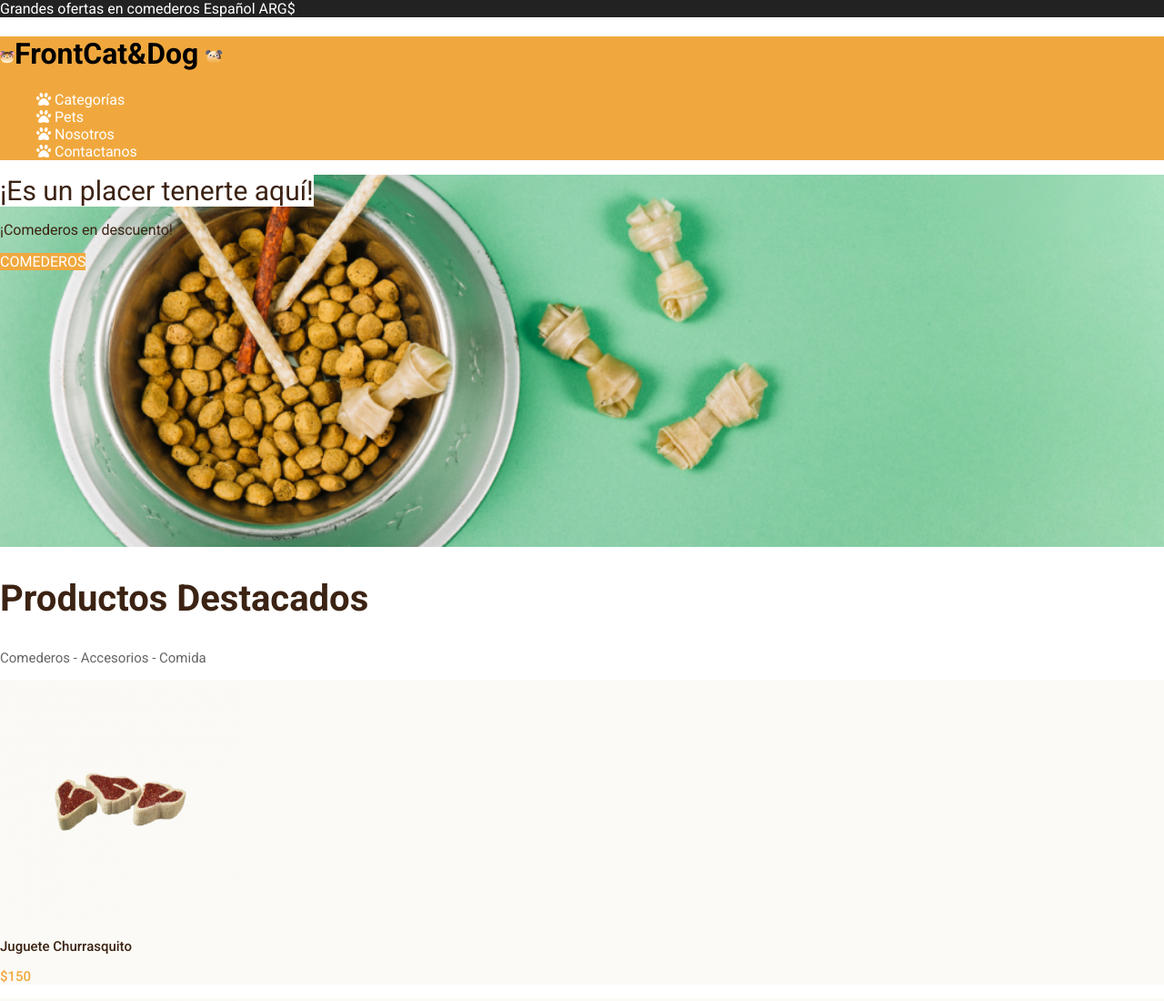
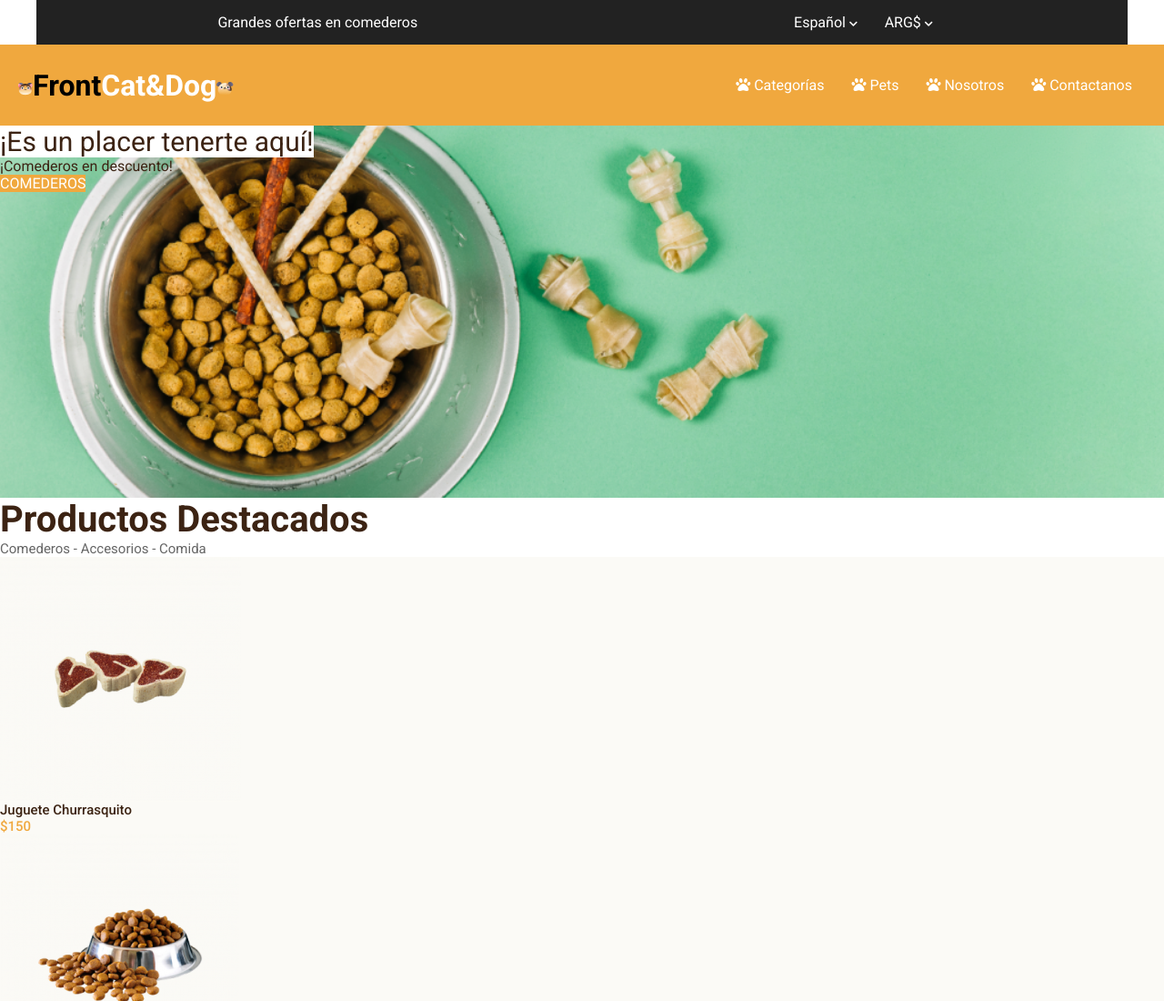
Before and after one commit to auraservants/petshop, a plain HTML site: page index.html in a window 1280 px wide. Shown: the top 1100 px of the page at 91% size. Drawn offline with Linux system fonts and the light colour scheme.

Commit message:
agregando actualizaciones flexbox

```diff
--- a/css/style.css
+++ b/css/style.css
@@ -1,27 +1,79 @@
 @import url('https://fonts.googleapis.com/css2?family=Roboto:ital,wght@0,300;0,400;0,500;0,700;0,900;1,400;1,500;1,700&display=swap');
 
+*{
+  box-sizing: border-box;
+  margin: 0;
+  padding: 0;
+}
+
 /* BODY */
+
 body{
     font-family: 'Roboto', sans-serif;
-    margin: 0;
-    padding: 0;
-    border: 0;
+    margin: 0 auto;
 }
 
-/* HEADER */
-
-.top-header{
-    background-color: #222222;
-    color: #ffffff;
-}
-.main-header{
- background-color: #F0A83E;
+img{
+    max-width: 100%;
 }
 
-ul a{
+li{
+    list-style-type: none;
+}
+
+a{
     color: #ffffff;
     text-decoration: none;
 }
+
+/* TOP HEADER */
+
+.top-header{
+    display: flex;
+    justify-content: space-around;
+    background-color: #222222;
+    color: #ffffff;
+    align-items: center;
+    max-width: 1200px;
+    margin: 0 auto;
+}
+
+.top-header-lan-currency ul{
+    display: flex;
+}
+.top-header-lan-currency li{
+    padding: 15px;
+}
+
+.top-header-lan-currency a:hover{
+    color: #949494;
+}
+.top-header-lan-currency i{
+    font-size: 10px;
+}
+
+/* MAIN HEADER */
+
+.main-header{
+    display: flex;
+    align-items: center;
+    justify-content: space-between;
+    background-color: #F0A83E;
+    padding: 20px;
+}
+
+.main-header-nav ul{
+    display: flex;
+}
+
+.main-header-nav li{
+    padding: 15px;
+}
+
+.main-header-nav a:hover{
+    color: #865711;
+}
+
 
 /* MAIN */
 
--- a/index.html
+++ b/index.html
@@ -1,30 +1,45 @@
 <html lang="es">
+
 <head>
     <meta charset="UTF-8">
     <meta http-equiv="X-UA-Compatible" content="IE=edge">
     <meta name="viewport" content="width=device-width, initial-scale=1.0">
+    <title>Petshop</title>
     <link rel="stylesheet" href="https://cdnjs.cloudflare.com/ajax/libs/font-awesome/5.15.3/css/all.min.css">
-    <title>Petshop</title>
     <link rel="stylesheet" href="css/style.css">
 </head>
+
 <body>
     <!--HEADER-->
     <header>
+        <!--<div class="wrapper-top-header"> -->
             <div class="top-header">
+                <div class="top-header-notice">
                     <span>Grandes ofertas en comederos</span>
-            <span>Español</span>
-            <span>ARG$</span>
                 </div>
+                <div class="top-header-lan-currency">
+                    <ul>
+                        <li><a href="#">Español <i class="fas fa-chevron-down"></i></a></li>
+                        <li><a href="#">ARG$ <i class="fas fa-chevron-down"></i></a></li>
+                    </ul>
+                </div>
+            </div>
+        <!--</div>-->
+
         <div class="main-header">
-            <h1><img src="images/Cat-.png" alt="gato">FrontCat&Dog <img src="images/Dog.png" alt="perro"></h1>
+            <div class="main-header-logo">
+                <h1><img src="images/Cat-.png" alt="gato">Front<span style="color: #ffffff;">Cat&Dog</span><img src="images/Dog.png" alt="perro"></h1>
+            </div>
+            <div class="main-header-nav">
                 <nav>
-                <ul style="list-style-type:none;">
+                    <ul>
                         <li><a href="#"><i class="fas fa-paw"></i> Categorías</a></li>
                         <li><a href="#"><i class="fas fa-paw"></i> Pets</a></li>
                         <li><a href="#"><i class="fas fa-paw"></i> Nosotros</a></li>
                         <li><a href="#"><i class="fas fa-paw"></i> Contactanos</a></li>
                     </ul>
                 </nav>
+            </div>
         </div>
     </header>
     <!--MAIN-->
@@ -83,4 +98,5 @@
         </div>
     </footer>
 </body>
+
 </html>
```
Lines whose indentation alone changed are shown as unchanged.
